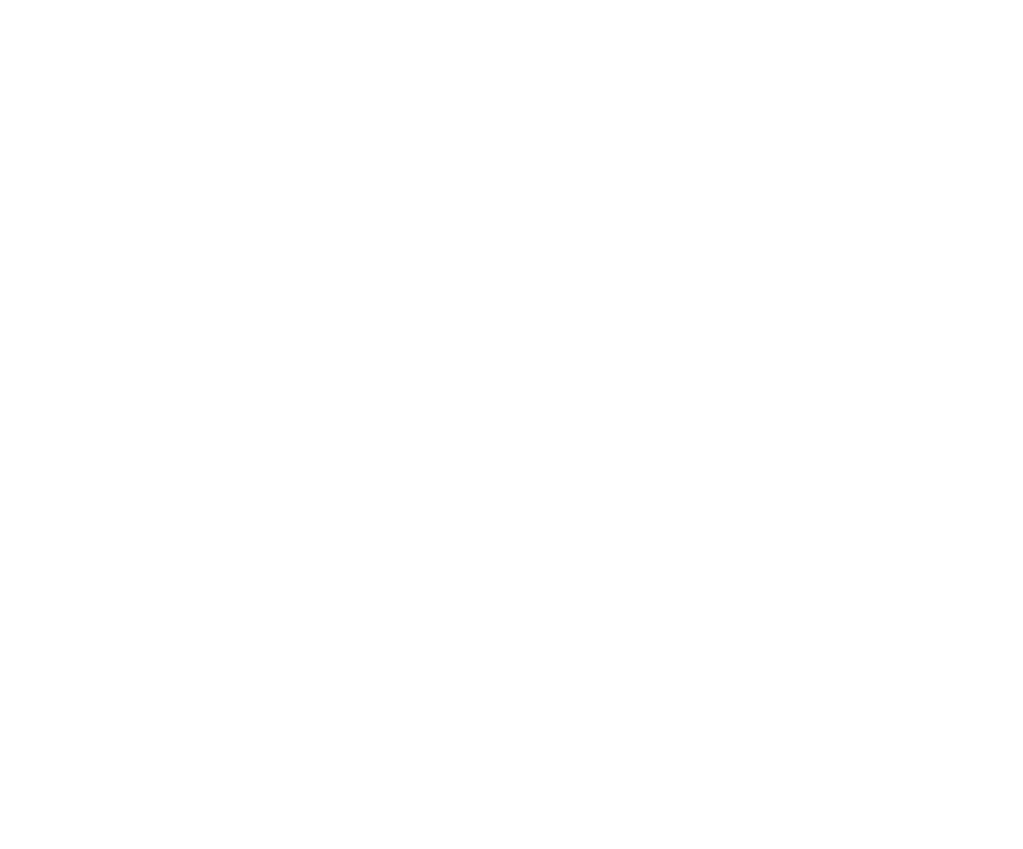
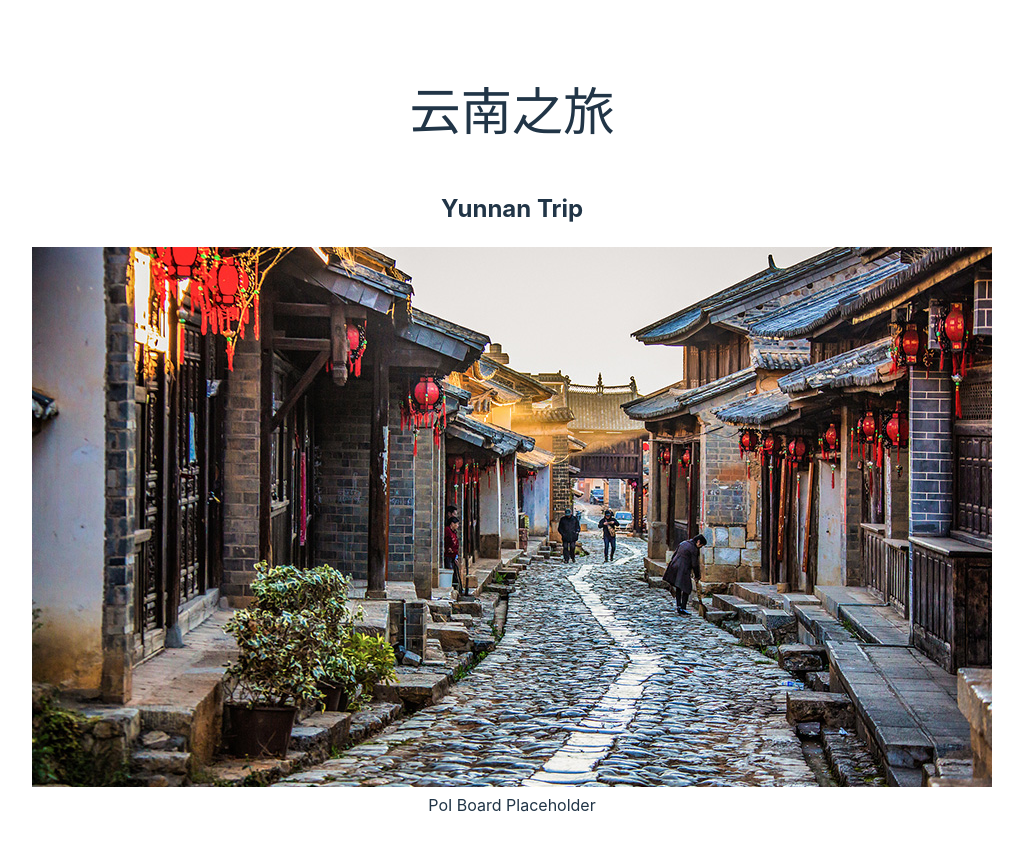
Before and after one commit to FlyingPufferFish/travel-journal, a React (Vite) app in the folder frontend/: page /home in a window 1280 px wide. Before the commit this address had no page. Shown: the whole page, without its empty margins (128-1151 px from the left). Before the commit the page ends 800 px from the top, so only its background shows below. Built offline with nearby package versions, Linux system fonts and the light colour scheme; no server answers.

Commit message:
Frontend: fetching data from database correctly

```diff
--- a/frontend/src/About.jsx
+++ /dev/null
@@ -1,16 +0,0 @@
-import { useState } from "react";
-import ChinaTown from "./assets/images/china-town.jpg"
-
-export default function About(props) {
-
-  return (
-    // <section id= 'about' className={styles.about}>
-    <section id='about'>
-        <div>
-            <h1>云南之旅</h1>
-            <h2>Yunnan Trip</h2>
-            <img src={ChinaTown}/>
-        </div>
-    </section>
-  );
-}
--- a/frontend/src/App.jsx
+++ b/frontend/src/App.jsx
@@ -2,8 +2,8 @@ import { useState, useEffect } from 'react'
 import { BrowserRouter, Routes, Route } from 'react-router-dom';
 import './assets/css/App.css'
 
-import Multiple from './form'
-import About from './About'
+import Multiple from './Form'
+import HomePage from './Home'
 
 function App() {
   // const [count, setCount] = useState(0)
@@ -17,8 +17,8 @@ function App() {
       <div>
         <BrowserRouter>
           <Routes>
-              <Route index element={<About />} />
-              <Route path="about" element={<About />} />
+              <Route index element={<HomePage />} />
+              <Route path="home" element={<HomePage />} />
               <Route path="form" element={<Multiple />} />
           </Routes>
         </BrowserRouter>
--- /dev/null
+++ b/frontend/src/Home.jsx
@@ -0,0 +1,65 @@
+import { useEffect, useState } from "react";
+import ChinaTown from "./assets/images/china-town.jpg"
+
+// 'About' section
+export function About(props) {
+
+  return (
+    // <section id= 'about' className={styles.about}>
+    <section id='about'>
+        <div>
+            <h1>云南之旅</h1>
+            <h2>Yunnan Trip</h2>
+            <img src={ChinaTown}/>
+        </div>
+    </section>
+  );
+}
+
+// 'Trips' Section
+export function PoiBoard(props) {
+  const [data, setData] = useState([])
+
+  useEffect(() => {
+    async function fetchData() {
+      console.log(import.meta.env.VITE_API_URL)
+      try {
+        const response = await fetch(`${import.meta.env.VITE_API_URL}pois/`);
+        if (!response.ok) {
+          throw new Error('Network response was not ok');
+        }
+        const result = await response.json();
+        console.log(result)
+        setData(result);
+      } catch (error) {
+        console.error('Error fetching data:', error);
+      }
+    }
+
+    fetchData()
+  }, [])
+
+  return (
+    // <section id= 'about' className={styles.about}>
+    <section id='poiboard'>
+        <div>
+            PoI Board Placeholder
+        </div>
+    </section>
+  );
+}
+
+// POI card component
+
+export default function HomePage(props) {
+
+  return (
+    // <section id= 'about' className={styles.about}>
+    <section id='homepage'>
+        <div>
+            <About />
+            <PoiBoard />
+        </div>
+    </section>
+  );
+}
```
